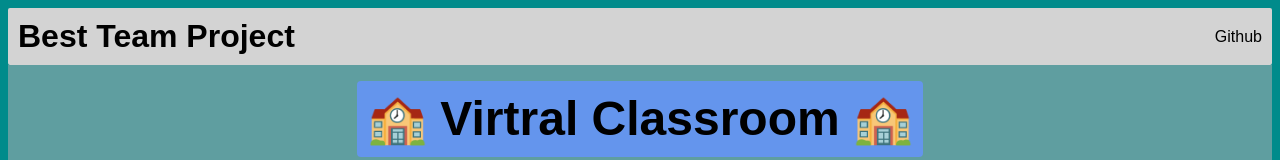
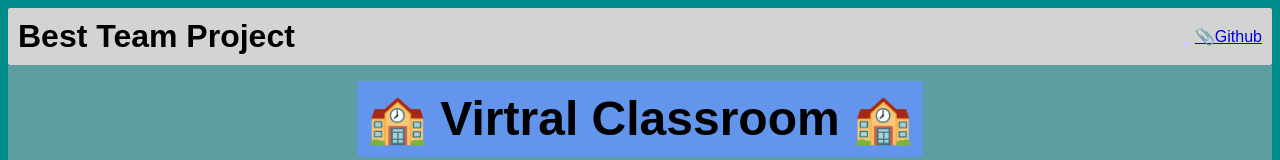
Before and after one commit to ugavr2025/final-project-website-best-team, a plain HTML site: page index.html in a window 1280 px wide. Shown: the top 160 px of the page. Drawn offline with Linux system fonts and the light colour scheme.

Commit message:
added link to code github

```diff
--- a/index.html
+++ b/index.html
@@ -138,7 +138,7 @@
 
   <nav class="hover font">
     <span><b class="pagetitle">Best Team Project</b></span>
-    <span>Github</span>
+    <span><a href="https://github.com/ugavr2025/final-project-code-best-team" target="_blank">📎Github</a></span>
   </nav>
   <div class="title">
       <div class="font nameofproject"><b>🏫 Virtral Classroom 🏫</b></div>
@@ -165,6 +165,5 @@
       </div>
     </div>
   </div>
-
 </body>
 </html>
```
